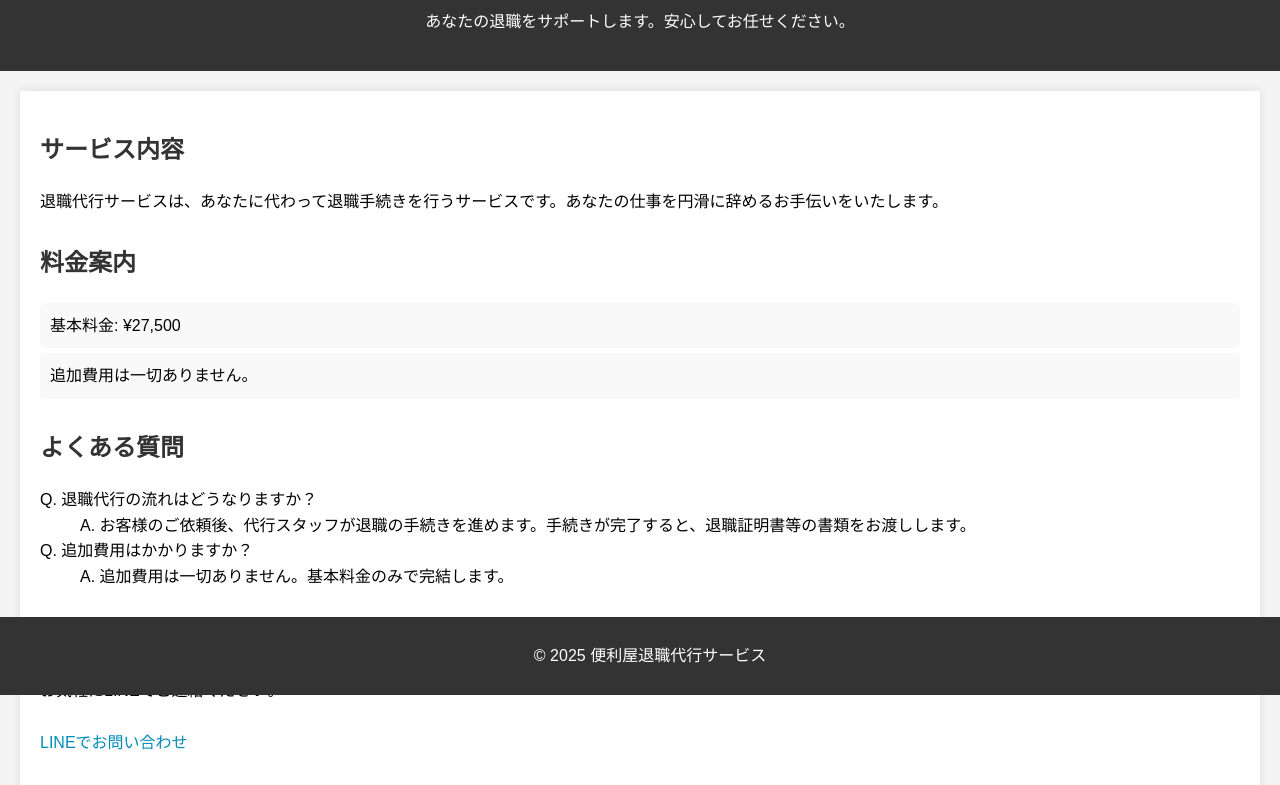
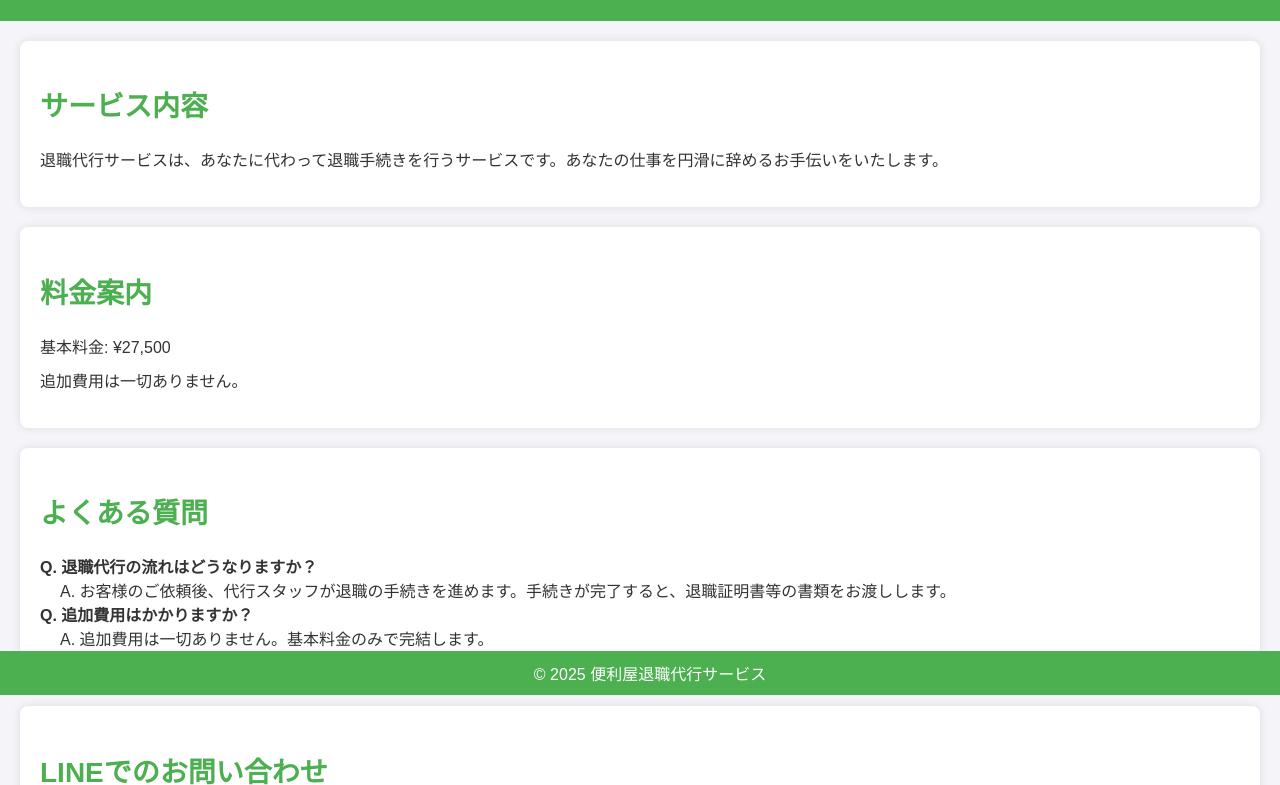
Before and after one commit to YutaroHaraga/retirement-service, a plain HTML site: page index.html in a window 1280 px wide. Shown: the part 105-890 px from the top of the page. Drawn offline with Linux system fonts and the light colour scheme.

Commit message:
Update styles.css

```diff
--- a/styles.css
+++ b/styles.css
@@ -1,38 +1,41 @@
-/* styles.css */
-
-/* 全体のスタイル */
+/* 全体的なスタイル */
 body {
     font-family: Arial, sans-serif;
-    background-color: #f4f4f4;
     margin: 0;
     padding: 0;
-    line-height: 1.6;
-
+    background-color: #f4f4f9;
+    color: #333;
 }
 
-/* ヘッダー */
+/* ヘッダーのスタイル */
 header {
-    background-color: #333;
+    background-color: #4CAF50;
     color: white;
+    padding: 20px;
     text-align: center;
-    padding: 20px;
 }
 
-/* メインコンテンツ */
-main {
+header h1 {
+    margin: 0;
+    font-size: 36px;
+}
+
+header p {
+    margin: 10px 0 0;
+}
+
+/* セクションのスタイル */
+main section {
+    margin: 20px;
     padding: 20px;
-    margin: 20px;
     background-color: white;
+    border-radius: 8px;
     box-shadow: 0 0 10px rgba(0, 0, 0, 0.1);
 }
 
-/* セクション */
-section {
-    margin-bottom: 30px;
-}
-
-h2 {
-    color: #333;
+main h2 {
+    font-size: 28px;
+    color: #4CAF50;
 }
 
 /* リストのスタイル */
@@ -41,43 +44,44 @@ ul {
     padding-left: 0;
 }
 
-li {
-    background-color: #f9f9f9;
+ul li {
+    margin: 10px 0;
+}
+
+/* よくある質問のスタイル */
+dl {
+    font-size: 16px;
+}
+
+dt {
+    font-weight: bold;
+}
+
+dd {
+    margin-left: 20px;
+}
+
+/* フッターのスタイル */
+footer {
+    background-color: #4CAF50;
+    color: white;
+    text-align: center;
     padding: 10px;
-    margin: 5px 0;
-    border-radius: 5px;
+    position: fixed;
+    width: 100%;
+    bottom: 0;
+}
+
+footer p {
+    margin: 0;
 }
 
 /* リンクのスタイル */
 a {
-    color: #008CBA;
+    color: #4CAF50;
     text-decoration: none;
-    display: inline-block;
-    margin-top: 10px;
 }
 
 a:hover {
     text-decoration: underline;
 }
-
-/* フッター */
-footer {
-    text-align: center;
-    padding: 10px;
-    background-color: #333;
-    color: white;
-    position: fixed;
-    bottom: 0;
-    width: 100%;
-}
-
-/* レスポンシブデザイン */
-@media (max-width: 768px) {
-    body {
-        padding: 10px;
-    }
-
-    main {
-        margin: 0;
-    }
-}
```
